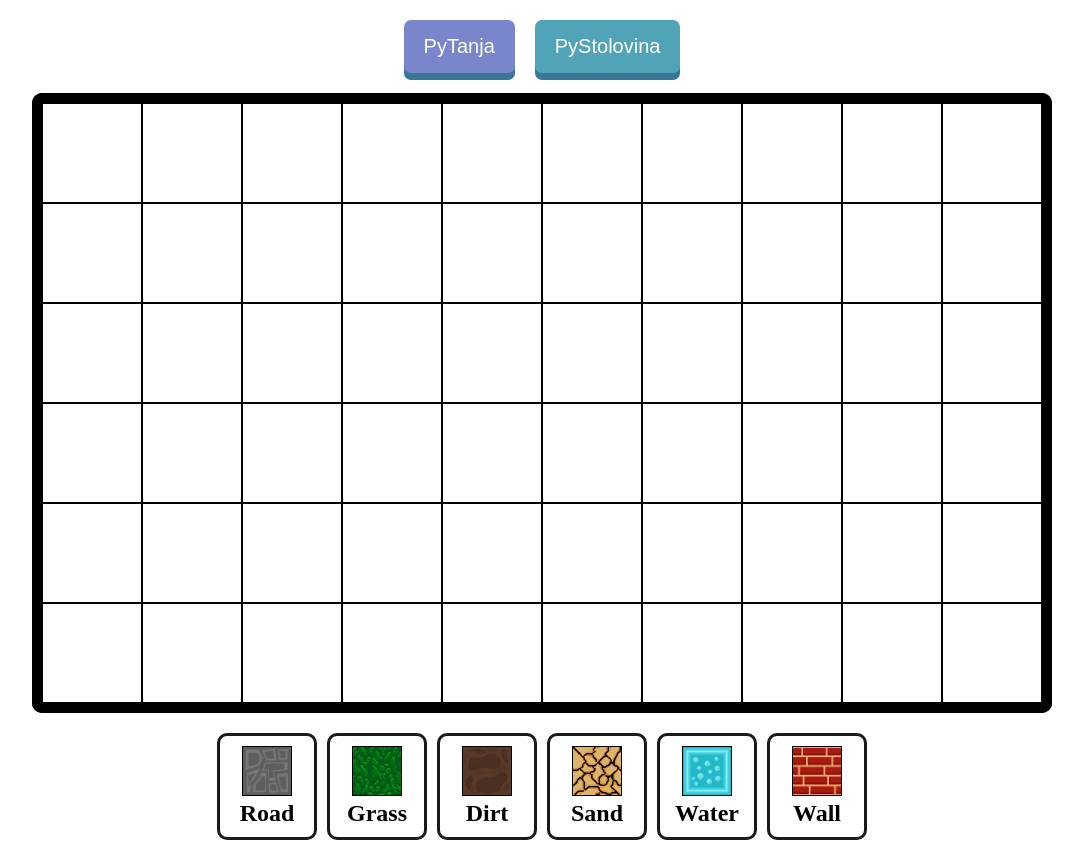
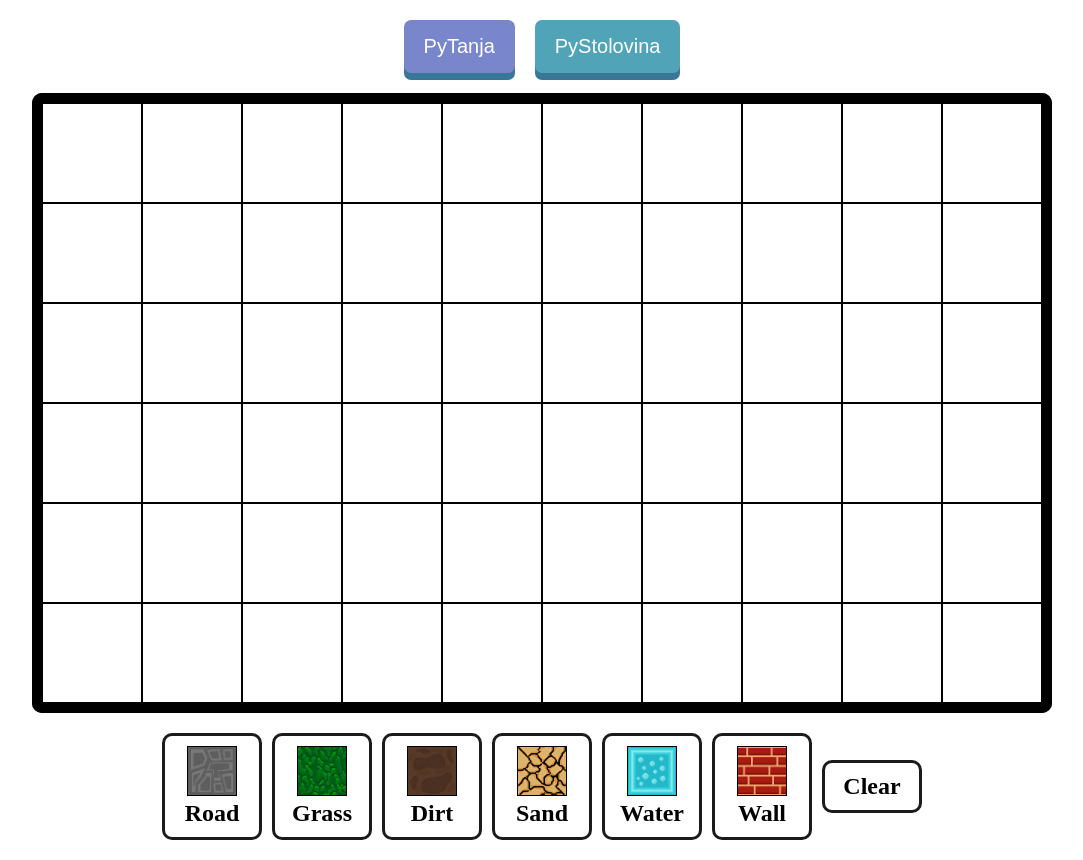
Before and after one commit to ensarhamzic/artificial-intelligence-client, a React (Create React App) app: page / in a window 1280 px wide. Shown: the whole page, without its empty margins (98-1181 px from the left). Built offline with nearby package versions, Linux system fonts and the light colour scheme.

Commit message:
clear map

```diff
--- a/src/components/PyTanja/PyTanja.js
+++ b/src/components/PyTanja/PyTanja.js
@@ -12,10 +12,10 @@ import classes from "./PyTanja.module.css"
 //   ["g", "g", "s", "s", "s", "s", "s", "s", "s", "s"],
 // ]
 
-let defaultMap = []
+const defaultMap = []
 
 for (let i = 0; i < 6; i++) {
-  let row = []
+  const row = []
   for (let j = 0; j < 10; j++) {
     row.push(null)
   }
@@ -23,6 +23,8 @@ for (let i = 0; i < 6; i++) {
 }
 
 const PyTanja = () => {
+  const [mapRows, setMapRows] = useState(6)
+  const [mapCols, setMapCols] = useState(10)
   const [map, setMap] = useState(defaultMap)
   const [choosenTile, setChoosenTile] = useState(null)
 
@@ -35,6 +37,19 @@ const PyTanja = () => {
     })
   }
 
+  const clearMap = () => {
+    const emptyMap = []
+    for (let i = 0; i < mapRows; i++) {
+      const row = []
+      for (let j = 0; j < mapCols; j++) {
+        row.push(null)
+      }
+      emptyMap.push(row)
+    }
+
+    setMap(emptyMap)
+  }
+
   return (
     <div>
       <PyTanjaMap map={map} onTileSet={onTileSet} />
@@ -44,6 +59,7 @@ const PyTanja = () => {
           else setChoosenTile(tile)
         }}
         choosenTile={choosenTile}
+        onClearMap={clearMap}
       />
     </div>
   )
--- a/src/components/PyTanjaTileChooser/PyTanjaTileChooser.js
+++ b/src/components/PyTanjaTileChooser/PyTanjaTileChooser.js
@@ -7,7 +7,7 @@ import sand from "../../images/tiles/sand.png"
 import water from "../../images/tiles/water.png"
 import wall from "../../images/tiles/wall.png"
 
-const PyTanjaTileChooser = ({ onChooseTile, choosenTile }) => {
+const PyTanjaTileChooser = ({ onChooseTile, choosenTile, onClearMap }) => {
   return (
     <div className={classes.wrapper}>
       <div
@@ -81,6 +81,10 @@ const PyTanjaTileChooser = ({ onChooseTile, choosenTile }) => {
         <img src={wall} alt="Wall" />
         <p>Wall</p>
       </div>
+
+      <div className={classes.tile} onClick={onClearMap}>
+        <p>Clear</p>
+      </div>
     </div>
   )
 }
```
